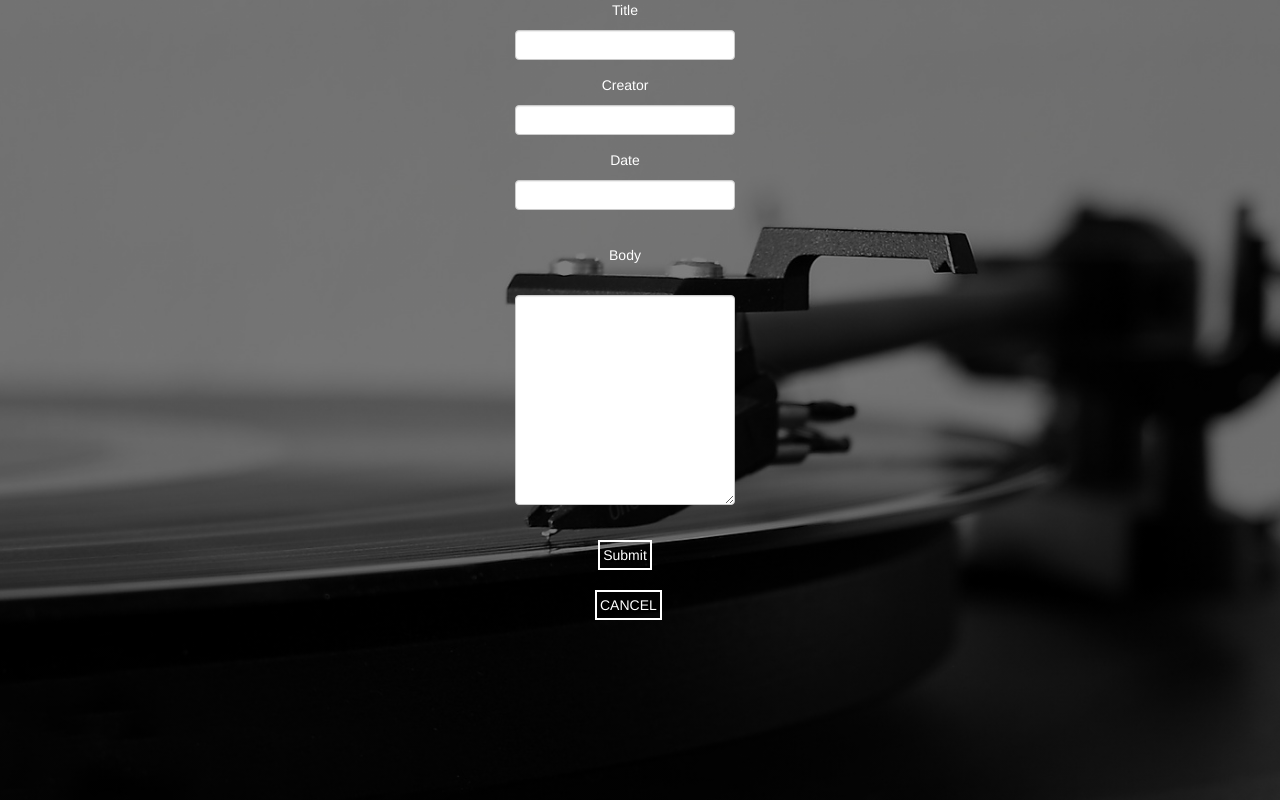
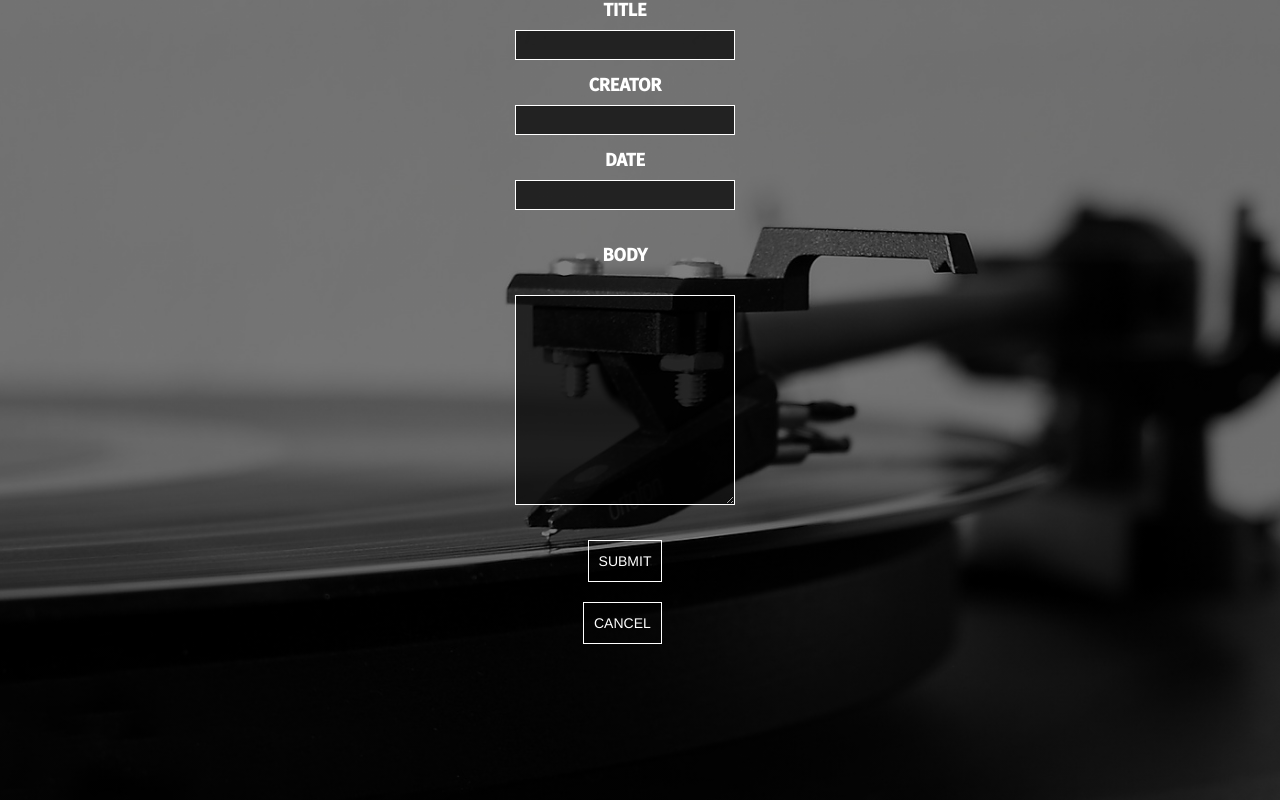
Before and after one commit to MJStokes86/Music-Forum, a website: page views/topics/new.html in a window 1280 px wide. Drawn offline with Linux system fonts and the light colour scheme.

Commit message:
checkpoint 6:22am

```diff
--- a/public/css/style.css
+++ b/public/css/style.css
@@ -1,4 +1,4 @@
-@import url('https://fonts.googleapis.com/css?family=Poiret+One');
+@import url(https://fonts.googleapis.com/css?family=Poiret+One);
 @import url(https://fonts.googleapis.com/css?family=Work+Sans:900);
 @import url(https://fonts.googleapis.com/css?family=Fira+Sans:400,500);
 
@@ -82,6 +82,7 @@ body {
 .table {
 	margin-top: 10%;
 	background-color: #000;
+	background: rgba(0,0,0,0.7);
 
 }
 
@@ -113,23 +114,31 @@ body {
 }
 
 input, button {
-	border: solid #fff 2px ;
-	padding: 3px;
+	border: solid #fff 1px ;
+	padding: 10px;
 	color: #fff;
-	text-shadow: 2px 2px #000;
+	/* text-shadow: 2px 2px #000; */
 	background:none;
 
 }
 
 #cancel {
-	margin-left: 47.5%;
+	margin-left: 46.5%;
 	text-transform: uppercase;
 }
 
 #delete {
-	margin-left: 47.5%;
+	margin-left: 46.5%;
 	margin-top: 3%;
 	text-transform: uppercase;
+}
+
+#home {
+	padding: 20px 50px;
+	text-transform: uppercase;
+	font-family: Fira Sans, sans-serif;
+	font-size: 20px;
+
 }
 
 
@@ -139,10 +148,19 @@ td {
 
 .input-wrap p {
 	color: #fff;
+	font-family: Fira Sans, sans-serif;
+	text-transform: uppercase;
+	font-weight: bold;
+	font-size: 18px;
 }
 
 .form-control {
 	text-shadow: none;
+	background-color: #000;
+	background: rgba(0,0,0,0.7) !important;
+	border: solid #fff 1px !important;
+	color:  #fff !important;
+	border-radius: 0 !important;
 }
 
 .new-comment, .edit-comment {
--- a/views/topics/new.html
+++ b/views/topics/new.html
@@ -52,7 +52,7 @@
 	</div>
 
 	<br />
-	<button>Submit</button>
+	<button>SUBMIT</button>
 
 	<br />
 	</center>
```
Also changed, not shown: views/comments/newComment.html (+1 -1 lines), views/topics/topics.html (+4 -2 lines).
